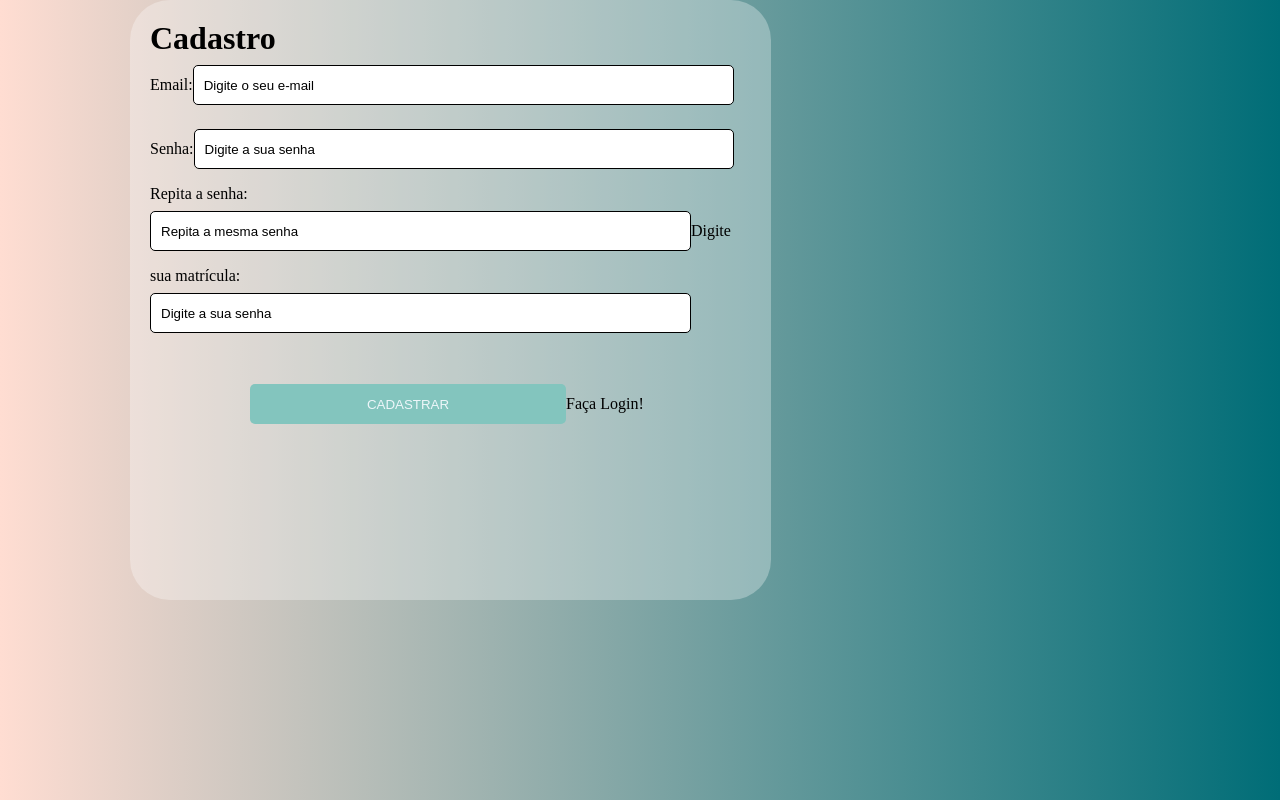
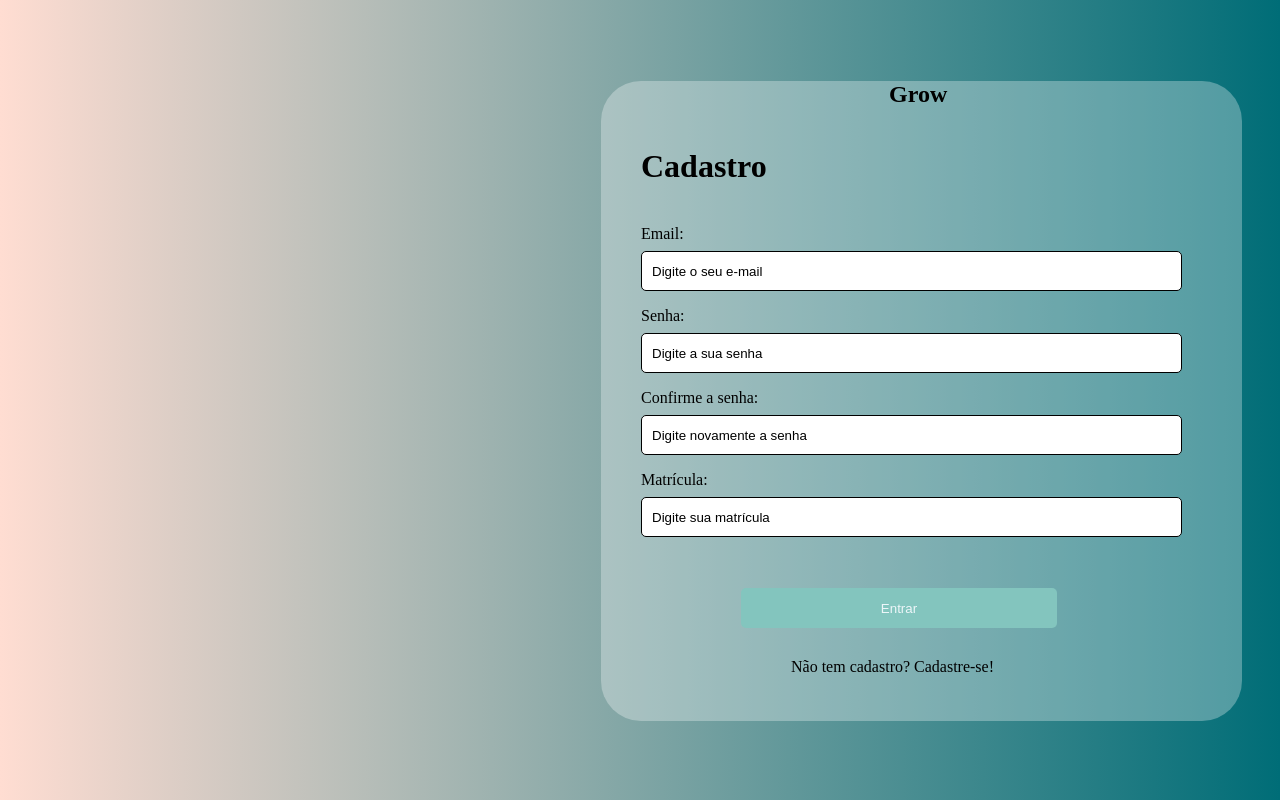
Before and after one commit to oliveiraagu1/Projeto3fase, a Next.js app in the folder frontend/: page /signup in a window 1280 px wide. Built offline with nearby package versions, Linux system fonts and the light colour scheme.

Commit message:
cadastro e login mexidos

```diff
--- a/frontend/src/components/ui/Input/index.jsx
+++ b/frontend/src/components/ui/Input/index.jsx
@@ -1,10 +1,12 @@
 import styles from "./styles.module.scss";
 
-export default function Input({ placeholder }){
+export default function Input({ placeholder, type, ...rest}){
     return(
         <input
          className={styles.input}
          placeholder={placeholder}
+         type={type}
+         {...rest}
         />
     )
 }
--- a/frontend/src/contexts/AuthContext.jsx
+++ b/frontend/src/contexts/AuthContext.jsx
@@ -1,17 +1,20 @@
 import { createContext, useState } from "react";
-import { api } from '../services/api.js';
+import { api } from "../services/api.js";
 import Router from "next/router";
-import { toast } from 'react-toastify';
+import { toast } from "react-toastify";
 
 export const AuthContext = createContext({});
 
 export function AuthProvider({ children }) {
+  const [user, setUser] = useState({
+    id: "",
+    name: "",
+    email: "",
+    register: "",
+  });
 
-    const [user, setUser] = useState({});
-
-    async function signIn({ email, password }){
-
-        try{
+  async function signIn({ email, password }) {
+    try {
       /* const response = await api.post('verRota', {
                 email,
                 password
@@ -19,45 +22,48 @@ export function AuthProvider({ children }) {
 
       // Verificar se vai ter token // Passar para próximas requisições o nosso token
       //api.defaults.headers['Authorization'] = `Bearer ${token}`;
+      console.log(email, password)
       toast.success("Logado com sucesso!");
 
       //Redirecionar para a página Home
-            //await Router.push('/Home');
-
-        }catch(err){
+      await Router.push("/home");
+    } catch (err) {
       toast.error("Error ao acessar!");
     }
-
   }
 
-    async function signUp({ name, email, password }){
-
-        try{
+  async function signUp({ email, password, secondPassword, register }) {
+    try {
       /*const response = await api.post('verRota', {
                 name,
                 email,
                 password
             });*/
 
+      console.log(`
+                Seu email é: ${email},
+                Sua senha é: ${password},
+                Confirmação: ${secondPassword},
+                Matrícula: ${register}
+            `);
+
       toast.success("Conta criada com sucesso!");
-            //await Router.push('/');
-
-        }catch (err){
+      await Router.push("/");
+    } catch (err) {
       toast.error("Erro ao cadastrar!");
-
     }
   }
 
-
-
   return (
-      <AuthContext.Provider value={{
+    <AuthContext.Provider
+      value={{
         user,
+        setUser,
         signIn,
-          signUp
+        signUp,
       }}
     >
       {children}
     </AuthContext.Provider>
-  )
+  );
 }
--- a/frontend/src/pages/signup/index.jsx
+++ b/frontend/src/pages/signup/index.jsx
@@ -1,25 +1,38 @@
-import { useState } from "react";
+import { useState, useContext } from "react";
 import styles from "./styles.module.scss";
 import Head from "next/head";
+import Link from "next/link";
 import Button from "../../components/ui/Button";
 import Input from "../../components/ui/Input";
+import { toast } from "react-toastify";
+import { AuthContext } from "../../contexts/AuthContext";
 
-import { toast } from "react-toastify";
+export default function SignUp() {
 
-export default function Home() {
-
+    const { signUp } = useContext(AuthContext);
     const [email, setEmail] = useState("");
     const [password, setPassword] = useState("");
     const [secondPassword, setSecondPassword] = useState("");
     const [register, setRegister] = useState("");
+    const [loading, setLoading] = useState(false);
 
 
-    async function handlesignup(event) {
+    async function handleSignup(event) {
         event.preventDefault();
 
-        if(email === '' || password === ''){
+        if(email === '' || password === '' || secondPassword === '' || register === ''){
             return toast.warning("Preencha todos os campos!");
         }
+        setLoading(true);
+
+        let data = {
+            email,
+            password,
+            secondPassword,
+            register
+        }
+        await signUp(data);
+        setLoading(false);
     }
 
     return (
@@ -29,42 +42,51 @@ export default function Home() {
             </Head>
 
             <div className={styles.main}>
+
+                <main className={styles.main2}>
+
+                    <h2 className={styles.logo}>Grow</h2>
+
                     <h1>Cadastro</h1>
 
-                <form onSubmit={handlesignup}>
+                    <form onSubmit={handleSignup}>
                         <label>Email:</label>
                         <Input
                             placeholder="Digite o seu e-mail"
                             type="text"
-                        value={email} onChange={ e => setEmail(e.target.value) }
+                            value={email}
+                           onChange={ e => setEmail(e.target.value) }
                         />
                         <label>Senha:</label>
                         <Input
                             placeholder="Digite a sua senha"
                             type="password"
                             value={password}
-                        onChange={ e => setPassword(e.target.value) }
+                            onChange={ e => setPassword(e.target.value)}
                         />
-                    <label>Repita a senha:</label>
+                        <label>Confirme a senha:</label>
                         <Input
-                        placeholder="Repita a mesma senha"
+                            placeholder="Digite novamente a senha"
                             type="password"
                             value={secondPassword}
-                        onChange={ e => setSecondPassword(e.target.value) }
+                            onChange={ e => setSecondPassword(e.target.value)}
                         />
-                    <label>Digite sua matrícula:</label>
+                        <label>Matrícula:</label>
                         <Input
-                        placeholder="Digite a sua senha"
-                        type="password"
+                            placeholder="Digite sua matrícula"
+                            type="text"
                             value={register}
-                        onChange={ e => setRegister(e.target.value) }
+                            onChange={ e  => setRegister(e.target.value)}
                         />
+                        <Button type="submit" loading={loading}>
+                            Entrar
+                        </Button>
 
-                    <Button type="submit">
-                        CADASTRAR
-                    </Button>
-                    <a href={"/"} className={styles.link}>Faça Login!</a>
+                        <Link href={"/"} >
+                            <a className={styles.link}>Não tem cadastro? Cadastre-se!</a>
+                        </Link>
                     </form>
+                </main>
             </div>
         </div>
     );
--- a/frontend/src/pages/signup/styles.module.scss
+++ b/frontend/src/pages/signup/styles.module.scss
@@ -5,11 +5,43 @@
 }
 
 .main{
+  padding: 1px;
+}
+
+.logo{
+  margin-left: 18rem;
+
+}
+
+.main2{
   border-radius: 40px;
   background: rgba(255, 255, 255, 0.3);
-  height: 600px;
+  height: 640px;
   width: 641px;
-  margin-left: 130px;
-  padding: 20px;
+  margin-left: 600px;
+  margin-top: 80px;
+
+  h1{
+    margin-top: 40px;
+    margin-bottom: 40px;
+    margin-left: 40px;
+  }
+
+
+  form{
+    display: flex;
+    flex-direction: column;
+    margin-left: 40px;
+  }
 
 }
+
+.link{
+  margin-left: 150px;
+  margin-top: 30px;
+
+  &:hover{
+    transform: scale(1.2);
+    padding-left: 35px;
+  }
+}
--- a/frontend/styles/Home.module.scss
+++ b/frontend/styles/Home.module.scss
@@ -16,23 +16,20 @@
   margin-left: 130px;
   padding: 20px;
 
-}
-.main h1{
+  h1{
     margin-top: 60px;
     margin-bottom: 80px;
     margin-left: 40px;
   }
 
-.main form{
+  form{
     display: flex;
     flex-direction: column;
     margin-left: 40px;
   }
-.main label{
-  margin-left: 1px;
-  font-size: 20px;
 
 }
+
 .link{
   margin-left: 150px;
   margin-top: 30px;
```
Also changed, not shown: frontend/src/pages/home/index.jsx (added, +17 -0 lines), frontend/src/pages/index.jsx (+20 -7 lines), frontend/src/pages/home/styles.module.scss (added). Lines whose indentation alone changed are shown as unchanged.
